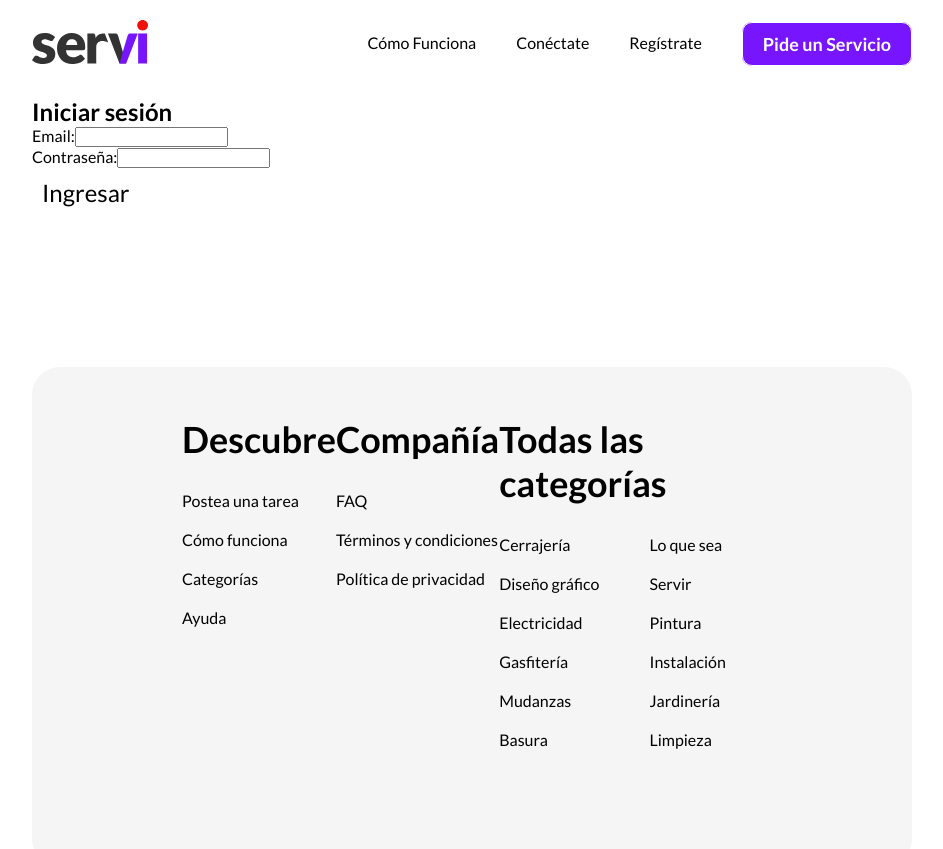
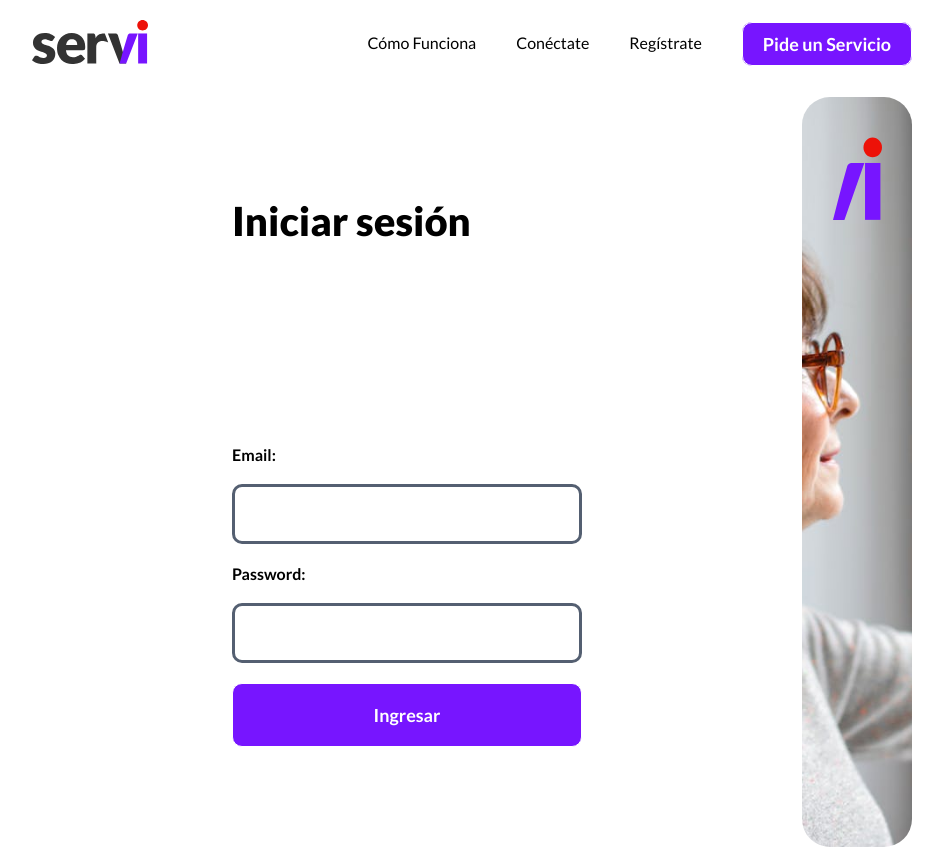
Before and after one commit to claudio-poblete/servi, a React (Vite) app in the folder frontend/: page /login in a window 1280 px wide. Shown: the top 849 px of the page, without its empty margins (168-1111 px from the left). Built offline with nearby package versions, Linux system fonts and the light colour scheme.

Commit message:
agregando funcinoalidades

```diff
--- a/frontend/src/assets/styles/main.css
+++ b/frontend/src/assets/styles/main.css
@@ -356,3 +356,64 @@ footer .container {
 footer h5 {
   font-size: 36px;
 }
+
+.input-login {
+  border-radius: 10px;
+  border: solid #545F71;
+  height: 60px;
+  font-size: 30px;
+  width: 350px;
+  padding: 10px 30px;
+}
+
+.login-container {
+  display: flex;
+  flex-direction: column;
+  width: 100%;
+  grid-area: login;
+  border-radius: 28px;
+  justify-content: center;
+  padding: 100px 200px;
+  gap: 200px;
+
+}
+
+.login-container .btn-primary {
+  padding: 20px 50px;
+}
+
+.login-container h2 {
+  font-size: 40px;
+  font-weight: 900;
+}
+
+.form-container {
+  display: flex;
+  flex-direction: column;
+  gap: 20px;
+}
+
+.login-main-wrapper {
+  display: grid;
+  grid-template-areas:
+    "login img";
+  grid-template-columns: 0.9fr 1.1fr;
+  gap: 20px;
+}
+
+.input-container {
+  display: flex;
+  flex-direction: column;
+  gap: 20px;
+}
+
+.perfil-hero {
+  display: flex;
+
+}
+
+.img-perfil {
+  border-radius: 50%;
+  height: 460px;
+  width: 460;
+}
--- a/frontend/src/components/profile/ProfileInfo.jsx
+++ b/frontend/src/components/profile/ProfileInfo.jsx
@@ -12,7 +12,7 @@ const ProfileInfo = () => {
   return(
     <section className='perfil-hero'>
       <div className='perfil-img'>
-        <img
+        <img className='img-perfil'
           src={user.fotoPerfil || 'url_foto_perfil_predeterminada'}
           alt={`Foto del perfil de ${user.nombre}`}
         />
@@ -37,12 +37,12 @@ const ProfileInfo = () => {
           <p>
             {user.serviciosCompletados !== undefined
               ? `${user.serviciosCompletados} Servicios Completados`
-              : 'Servicios completados no disponibles'}
+              : '0 Servicios Completados'}
           </p>
           <p>
             {user.solicitudesServicios !== undefined
-              ?  `${user.solicitudesServicios} Solcitudes disponibles`
-              :  'Solicitudes de servicio no disponibles'}
+              ?  `${user.solicitudesServicios} Solicitudes disponibles`
+              :  '0 Solicitudes disponibles'}
           </p>
         </div>
       </div>
--- a/frontend/src/components/shared/NavBar.jsx
+++ b/frontend/src/components/shared/NavBar.jsx
@@ -13,6 +13,7 @@ const NavBar = () => {
   return (
     <nav className="navbar">
       <div>
+        <Link to="/">
           <svg
             width="116"
             height="44"
@@ -56,6 +57,7 @@ const NavBar = () => {
               </clipPath>
             </defs>
           </svg>
+        </Link>
       </div>
       <ul className="navbar-elements">
         {!user ? (
@@ -78,7 +80,7 @@ const NavBar = () => {
         ) : (
           <>
             <li>
-              <Link to="/perfil">¡ Hola ! {user.nombre}</Link>
+              <Link to="/dashboard">¡ Hola ! {user.nombre}</Link>
             </li>
             <li>
               <Link onClick={handleLogout}>Cerrar Sesión</Link>
@@ -103,7 +105,6 @@ const NavBar = () => {
                 Pide un Servicio
               </ButtonLink>
             </li>
-
           </>
         )}
       </ul>
--- a/frontend/src/components/utils/PrivateRoute.jsx
+++ b/frontend/src/components/utils/PrivateRoute.jsx
@@ -1,15 +1,20 @@
-import { Navigate } from 'react-router-dom';
-import AuthContextModule from '../../context/AuthContext';
+import PropTypes from "prop-types";
+import { Navigate } from "react-router-dom";
+import AuthContextModule from "../../context/AuthContext";
 
 const PrivateRoute = ({ element }) => {
   const { user } = AuthContextModule.useAuth();
 
   if (!user) {
-    // Si no hay usuario, redirige al login
-    return <Navigate to="/login" />;
+    // Si no hay usuario, redirige al login :)
+    return <Navigate to="/login" replace />;
   }
 
-  return element; // Si el usuario está autenticado, muestra el componente
+  return element; // Si el usuario está logueao muestra el componente
+};
+
+PrivateRoute.propTypes = {
+  element: PropTypes.node.isRequired,
 };
 
 export default PrivateRoute;
--- a/frontend/src/data/mockData.js
+++ b/frontend/src/data/mockData.js
@@ -1,10 +1,12 @@
+import user1 from "../assets/image/usuarios/claudio-poblete.jpg"
+
 const usuarios = [
   {
     id: 1,
     nombre: "Claudio Poblete",
     contraseña: "12345678",
     email: "ejemplo@email.com",
-    fotoPerfil: "url",
+    fotoPerfil: user1,
     descripcion:
       "Cerrajero con 10 años de experiencia en reparación de cerraduras y seguridad",
     valoracion: 4.8,
@@ -22,7 +24,7 @@ const usuarios = [
     nombre: "Sebastian Peña",
     contraseña: "87654321",
     email: "email@ejemplo.com",
-    fotoPerfil: "url",
+    fotoPerfil: "../../assets/image/usuarios/claudio-poblete.jpg",
     descripcion: "Diseñador gráfico especializado en branding y diseño web",
     valoracion: 4.8,
     isVerified: false,
--- a/frontend/src/pages/Dashboard.jsx
+++ b/frontend/src/pages/Dashboard.jsx
@@ -8,7 +8,7 @@ import AuthContextModule from "../context/AuthContext";
 
 
 const Dashboard = () => {
-  const { user, logout } = AuthContextModule.useAuth();
+  const { user } = AuthContextModule.useAuth();
 
   if (!user) {
     console.log("No user detected");
@@ -23,7 +23,6 @@ const Dashboard = () => {
       <ProfileServices />
       <ProfileHistorial />
       <PersonalInfoSection /> */}
-      <button onClick={logout}>Cerrar sesión</button>
     </section>
   )
 }
--- a/frontend/src/pages/Login.jsx
+++ b/frontend/src/pages/Login.jsx
@@ -1,12 +1,13 @@
-import { useState } from 'react';
+import { useState } from "react";
 import AuthContextModule from "../context/AuthContext";
-import { useNavigate } from 'react-router-dom';
+import { useNavigate } from "react-router-dom";
+import ButtonLink from "../components/buttons/ButtonLink";
 
 const Login = () => {
   const { login } = AuthContextModule.useAuth();
-  const [email, setEmail] = useState('');
-  const [password, setPassword] = useState('');
-  const [error, setError] = useState('');
+  const [email, setEmail] = useState("");
+  const [password, setPassword] = useState("");
+  const [error, setError] = useState("");
   const navigate = useNavigate();
 
   const handleSubmit = (e) => {
@@ -15,20 +16,45 @@ const Login = () => {
     const isLoggedIn = login(email, password);
 
     if (isLoggedIn) {
-      navigate('/dashboard'); // Redirige a la página de dashboard después de login exitoso
+      navigate("/dashboard"); // Redirige a la página de dashboard después de login exitoso
     } else {
-      setError('Email o contraseña incorrectos');
+      setError("Email o contraseña incorrectos");
     }
   };
 
   return (
+    <div className="login-main-wrapper">
+      <div className="service-img-ref">
+        <svg
+          width="49"
+          height="83"
+          viewBox="0 0 49 83"
+          fill="none"
+          xmlns="http://www.w3.org/2000/svg"
+        >
+          <path
+            d="M47.4144 25.9658H32.0283V82.8433H47.4144V25.9658Z"
+            fill="#7715FF"
+          />
+          <path
+            d="M49.0002 10.4717C49.0002 11.8288 48.7518 13.0944 48.255 14.2838C47.7582 15.4732 47.0821 16.5101 46.2265 17.4098C45.371 18.3095 44.3636 19.0262 43.2183 19.5446C42.073 20.0783 40.8587 20.3375 39.5753 20.3375C38.292 20.3375 37.1467 20.0783 36.0566 19.5446C34.9664 19.0109 34.0005 18.3095 33.1587 17.4098C32.317 16.5101 31.6546 15.4732 31.1717 14.2838C30.6887 13.0944 30.4541 11.8288 30.4541 10.4717C30.4541 9.11452 30.6887 7.78789 31.1717 6.58324C31.6546 5.3786 32.317 4.31119 33.1587 3.39627C34.0005 2.48135 34.9664 1.76466 36.0566 1.26146C37.1467 0.743002 38.3196 0.499023 39.5753 0.499023C40.8311 0.499023 42.0868 0.758251 43.2183 1.26146C44.3636 1.77991 45.3572 2.48135 46.2265 3.39627C47.0821 4.31119 47.7582 5.3786 48.255 6.58324C48.7518 7.78789 49.0002 9.08402 49.0002 10.4717Z"
+            fill="#ED1108"
+          />
+          <path
+            d="M4.20873 66.511L9.06604 47.6331L14.2821 28.9993C14.5443 28.1606 15.0549 27.4591 15.8 26.8949C16.5452 26.3307 17.4559 26.041 18.5599 26.041H31.3655L11.4119 82.9185H0L4.20873 66.5262V66.511Z"
+            fill="#7715FF"
+          />
+        </svg>
+      </div>
       <div className="login-container">
         <h2>Iniciar sesión</h2>
-      {error && <p style={{ color: 'red' }}>{error}</p>} {/* Error de login */}
-      <form onSubmit={handleSubmit}>
-        <div>
-          <label htmlFor="email">Email:</label>
+        {error && <p style={{ color: "red" }}>{error}</p>}{" "}
+        {/* Error de login */}
+        <form className="form-container" onSubmit={handleSubmit}>
+          <div className="input-container">
+            <h4>Email:</h4>
             <input
+              className="input-login"
               type="email"
               id="email"
               value={email}
@@ -36,9 +62,10 @@ const Login = () => {
               required
             />
           </div>
-        <div>
-          <label htmlFor="password">Contraseña:</label>
+          <div className="input-container">
+            <h4>Password:</h4>
             <input
+              className="input-login"
               type="password"
               id="password"
               value={password}
@@ -46,8 +73,11 @@ const Login = () => {
               required
             />
           </div>
-        <button type="submit">Ingresar</button>
+          <button className="btn-primary" type="submit">
+            Ingresar
+          </button>
         </form>
+      </div>
     </div>
   );
 };
```
Also changed, not shown: frontend/src/assets/image/usuarios/claudio-poblete.jpg (added). Lines whose indentation alone changed are shown as unchanged.
